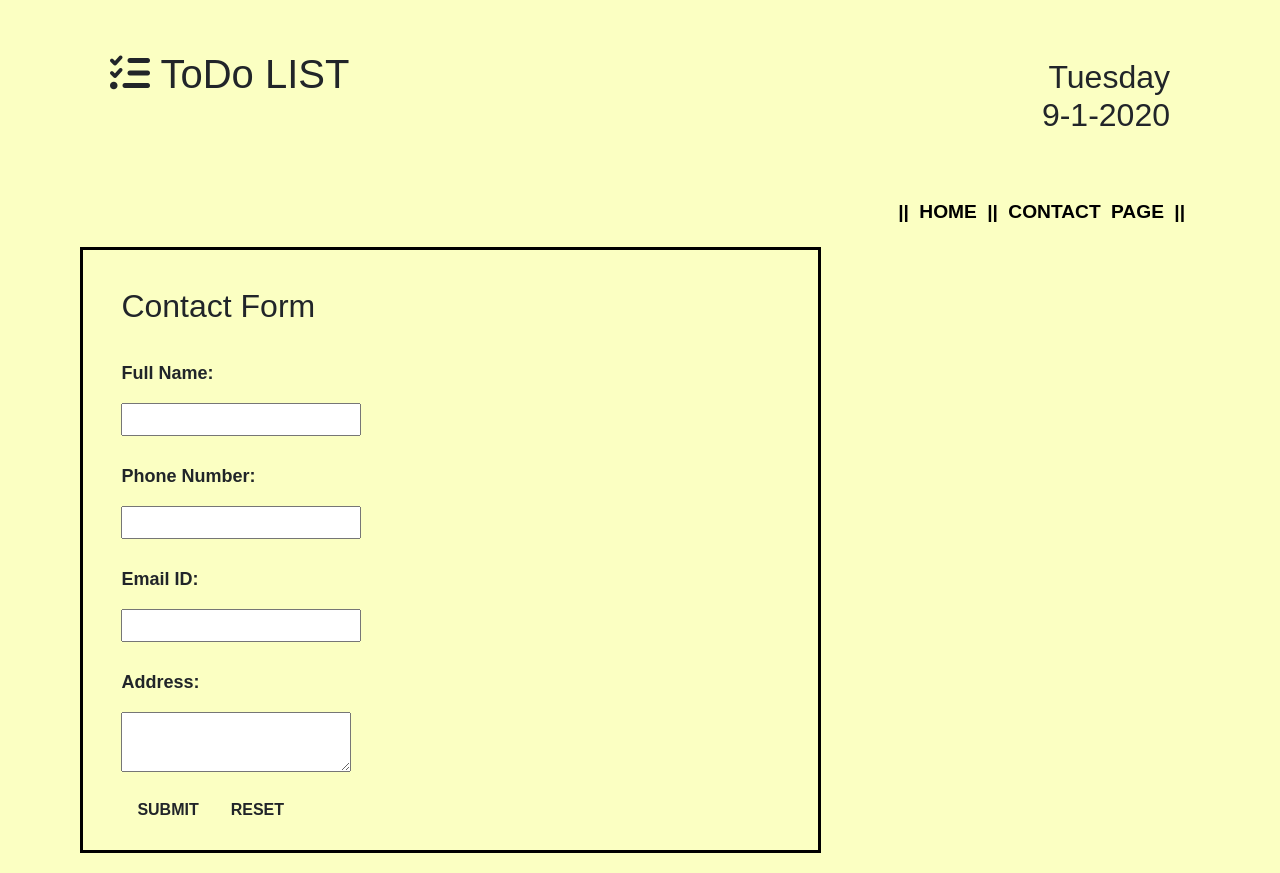
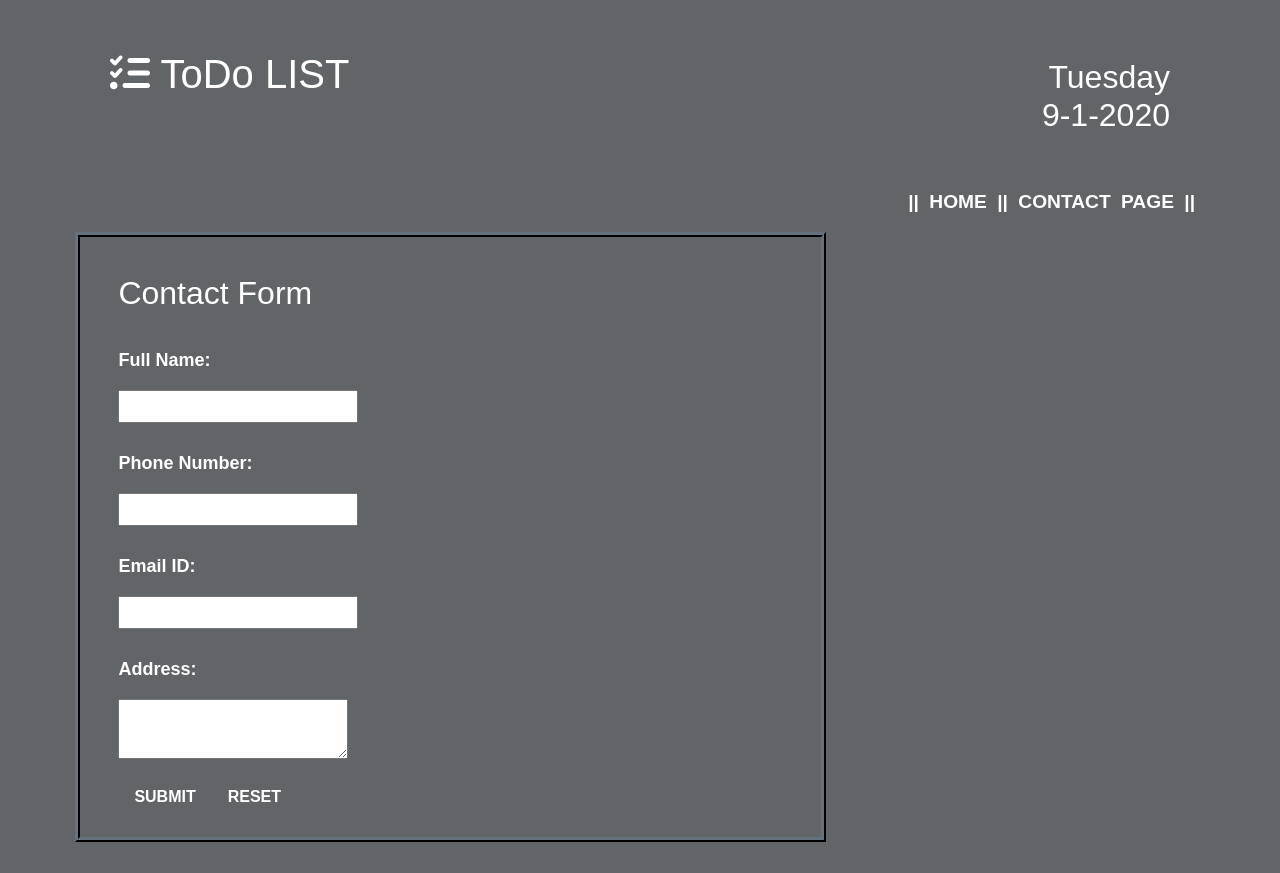
Before and after one commit to Rekha1912/ToDo-list, a React (Create React App) app: page /contact in a window 1280 px wide. Built offline with nearby package versions, Linux system fonts and the light colour scheme; a web font is replaced by a local one.

Commit message:
changed style

```diff
--- a/src/components/ContactForm.jsx
+++ b/src/components/ContactForm.jsx
@@ -52,8 +52,8 @@ class ContactForm extends React.Component {
         <p>Address: </p>
         <textarea name="address" onChange={this.handleAddressChange} />
         <br />
-        <button type="submit" className="btn"> SUBMIT </button>
-        <button type="reset" className="btn"> RESET </button>
+        <button type="submit" className="btn cbtn"> SUBMIT </button>
+        <button type="reset" className="btn cbtn"> RESET </button>
       </form>
     );
   }
--- a/src/container/ItemsListContainer.jsx
+++ b/src/container/ItemsListContainer.jsx
@@ -1,5 +1,4 @@
 import React, { Component } from "react";
-import ReactDOM from "react-dom";
 import { connect } from "react-redux";
 import * as actionCreators from '../action/actions';
 import Input from '../components/Input';
@@ -10,6 +9,7 @@ import Filters from '../components/Filters';
 
     constructor(props){
       super(props);
+
       this.state = {
         items: this.props.items
       }
@@ -61,7 +61,7 @@ import Filters from '../components/Filters';
       <div>
         <date/>
         <Input onAdd={this.props.onAdd} />
-        <table>
+        <table className="tablestyle">
         {this.state.items.map((item, index) => {
           return (
             <Item
--- a/src/index.css
+++ b/src/index.css
@@ -1,7 +1,8 @@
 body {
   padding: 10px;
-  background-color:#fbffc2;
+  background-color:#626567;
   font-family:'Belgrano',sans-serif;
+  color: white;
 }
 
 .container {
@@ -31,18 +32,21 @@ body {
 .nav {
   float: right;
   clear: both;
-  padding: 20px;
+  padding: 10px;
   word-spacing: 5px;
   font-weight: bolder;
   font-size: larger;
+  margin-bottom: 10px;
 }
 
 .nav1 {
-  color: black;
+  color: white;
 }
 
 .todobox {
-  background-color: #adb5bd;
+  background-color:#D1D3D4;
+  color: black;
+  min-height: 10vw;
   clear: both;
   padding: 20px;
   padding-left:23.5%;
@@ -50,17 +54,18 @@ body {
   margin: 5px;
   margin-left:2% ;
   margin-right:2% ;
-  border-radius: 10px;
+  border-radius: 5px;
+  outline: thick ridge #212529;
 }
 
 .boxstyle {
-  background-color:azure;
+  background-color:white;
   text-align: center;
   height: 5vw;
   width: 40vw;
   margin: 5px;
   border: 3px solid;
-  border-radius: 5px;
+  border-radius: 10px;
   padding: 10px;
 }
 
@@ -108,6 +113,10 @@ body {
   text-decoration: none;
 }
 
+.cbtn {
+  color: white;
+}
+
 .formbox {
   clear: both;
   padding: 10px;
@@ -116,11 +125,14 @@ body {
   margin-right: 30vw;
   font-size: large;
   font-weight: bold;
-  border: 3px solid black;
+  outline: thick ridge #212529;
 }
 
 .errorcolor {
   color: red;
   font-weight: bolder;
+}
 
+.tablestyle {
+  min-height: 6vw;
 }
--- a/src/index.js
+++ b/src/index.js
@@ -1,6 +1,7 @@
 import React from "react";
 import ReactDOM from "react-dom";
 import App from "./App";
+
 const rootElement = document.getElementById("root");
 
 ReactDOM.render(
```
Also changed, not shown: firebase.json (added), 1 other file (tests, documents, lock files or other folders).
